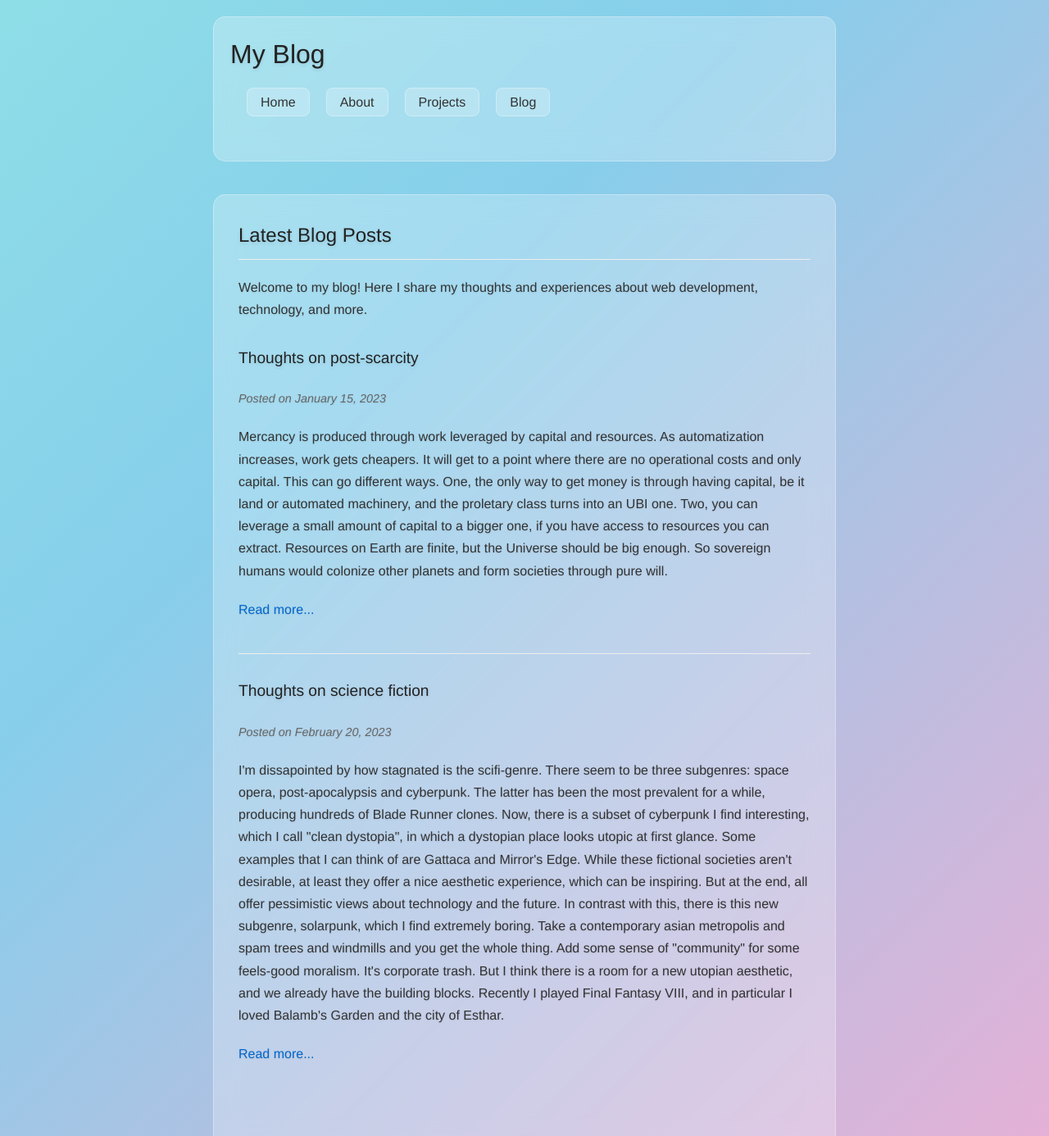
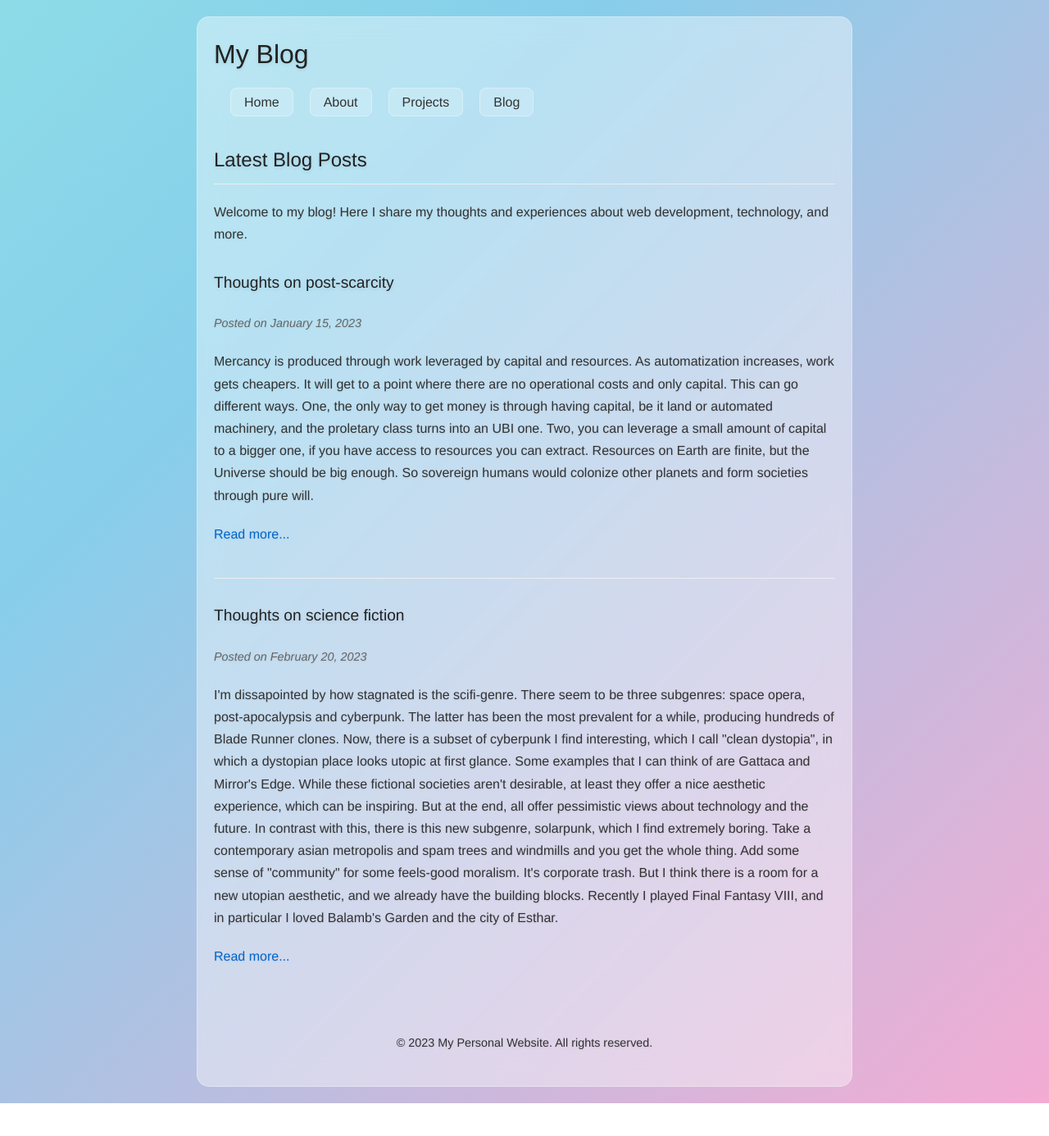
Before and after one commit to ivan-suarez/ivan-suarez.github.io, a plain HTML site: page blog.html in a window 1280 px wide. Shown: the top 1386 px of the page at 82% size. After the commit the page ends 1346 px from the top, so only its background shows below. Drawn offline with Linux system fonts and the light colour scheme.

Commit message:
Add site-container for unified layout and update styles
Wrapped main content in all HTML pages with a .site-container div to provide a consistent layout and background effect. Updated styles.css to style .site-container with a blurred, semi-transparent background and adjusted header, main, and footer styles to rely on the new container. This refactor improves visual consistency and code maintainability across the site.

```diff
--- a/blog.html
+++ b/blog.html
@@ -9,6 +9,7 @@
 </head>
 
 <body>
+    <div class="site-container">
         <header>
             <h1>My Blog</h1>
             <nav>
@@ -67,6 +68,7 @@
         <footer>
             <p>&copy; 2023 My Personal Website. All rights reserved.</p>
         </footer>
+    </div>
 </body>
 
 </html>
--- a/styles.css
+++ b/styles.css
@@ -12,13 +12,22 @@ body {
     font-family: 'Helvetica Neue', Arial, sans-serif;
     line-height: 1.6;
     color: #333;
-    max-width: 800px;
-    margin: 0 auto;
-    padding: 20px;
     background: linear-gradient(-45deg, #ffb3a1, #ffa8d1, #87ceeb, #98f5e1, #fff2a1, #ffb3b3);
     background-size: 400% 400%;
     animation: gradientShift 15s ease infinite;
     min-height: 100vh;
+    padding: 20px;
+}
+
+/* Single main content container */
+.site-container {
+    max-width: 800px;
+    margin: 0 auto;
+    background: rgba(255, 255, 255, 0.4);
+    backdrop-filter: blur(15px);
+    border-radius: 15px;
+    border: 1px solid rgba(255, 255, 255, 0.3);
+    padding: 20px;
 }
 
 /* Animated gradient background */
@@ -96,21 +105,11 @@ nav a:hover {
 
 /* Layout Components */
 header {
-    margin-bottom: 40px;
-    background: rgba(255, 255, 255, 0.25);
-    backdrop-filter: blur(15px);
-    border-radius: 15px;
-    padding: 20px;
-    border: 1px solid rgba(255, 255, 255, 0.3);
+    margin-bottom: 20px;
 }
 
 main {
-    margin-bottom: 40px;
-    background: rgba(255, 255, 255, 0.25);
-    backdrop-filter: blur(15px);
-    border-radius: 15px;
-    padding: 30px;
-    border: 1px solid rgba(255, 255, 255, 0.3);
+    margin-bottom: 20px;
 }
 
 section, article {
@@ -121,11 +120,7 @@ footer {
     text-align: center;
     font-size: 0.9rem;
     color: #333;
-    padding: 20px;
-    background: rgba(255, 255, 255, 0.25);
-    backdrop-filter: blur(15px);
-    border-radius: 15px;
-    border: 1px solid rgba(255, 255, 255, 0.3);
+    padding: 10px 0 0 0;
 }
 
 /* Lists */
```
Also changed, not shown: about.html (+2 -0 lines), index.html (+2 -0 lines), projects.html (+2 -0 lines). Lines whose indentation alone changed are shown as unchanged.
